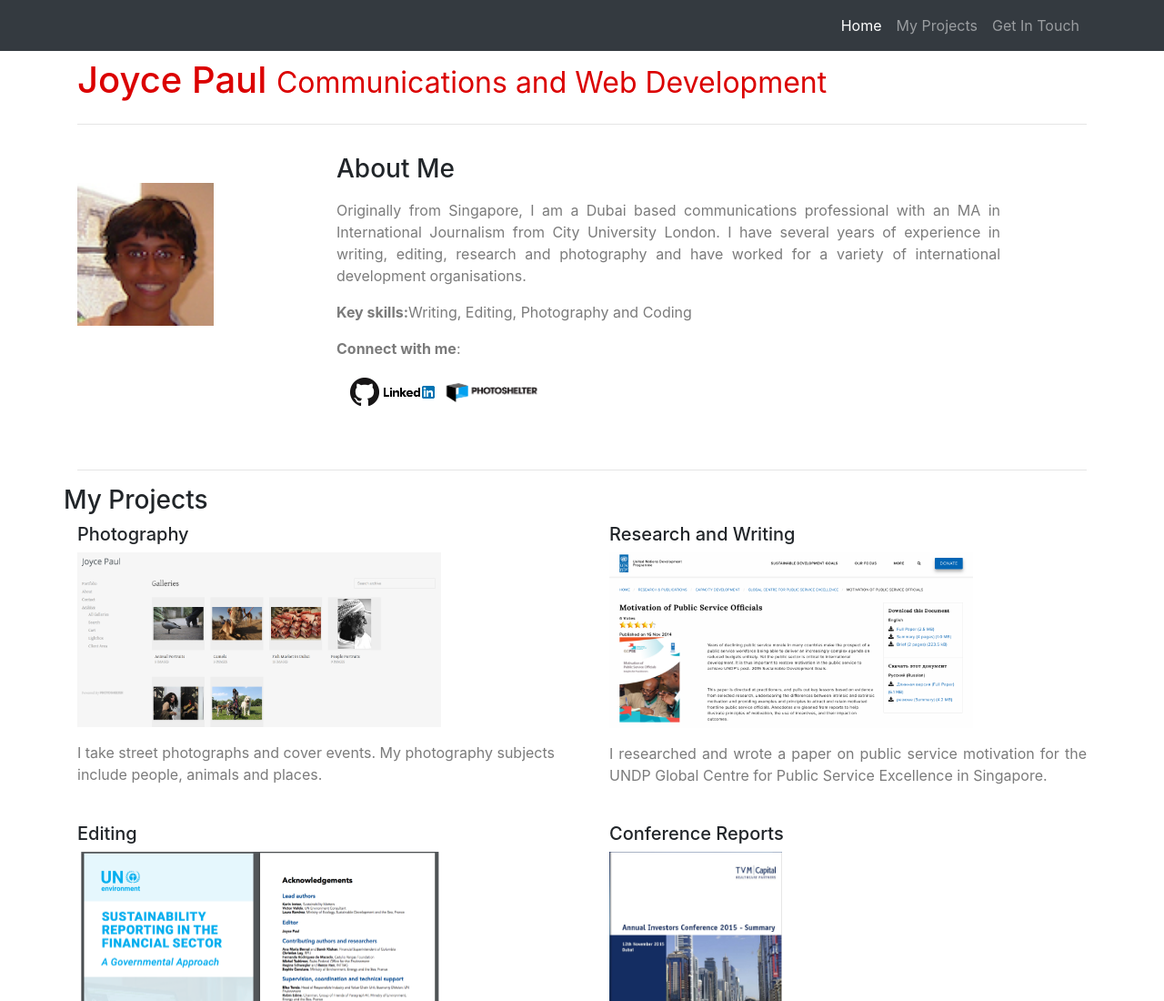
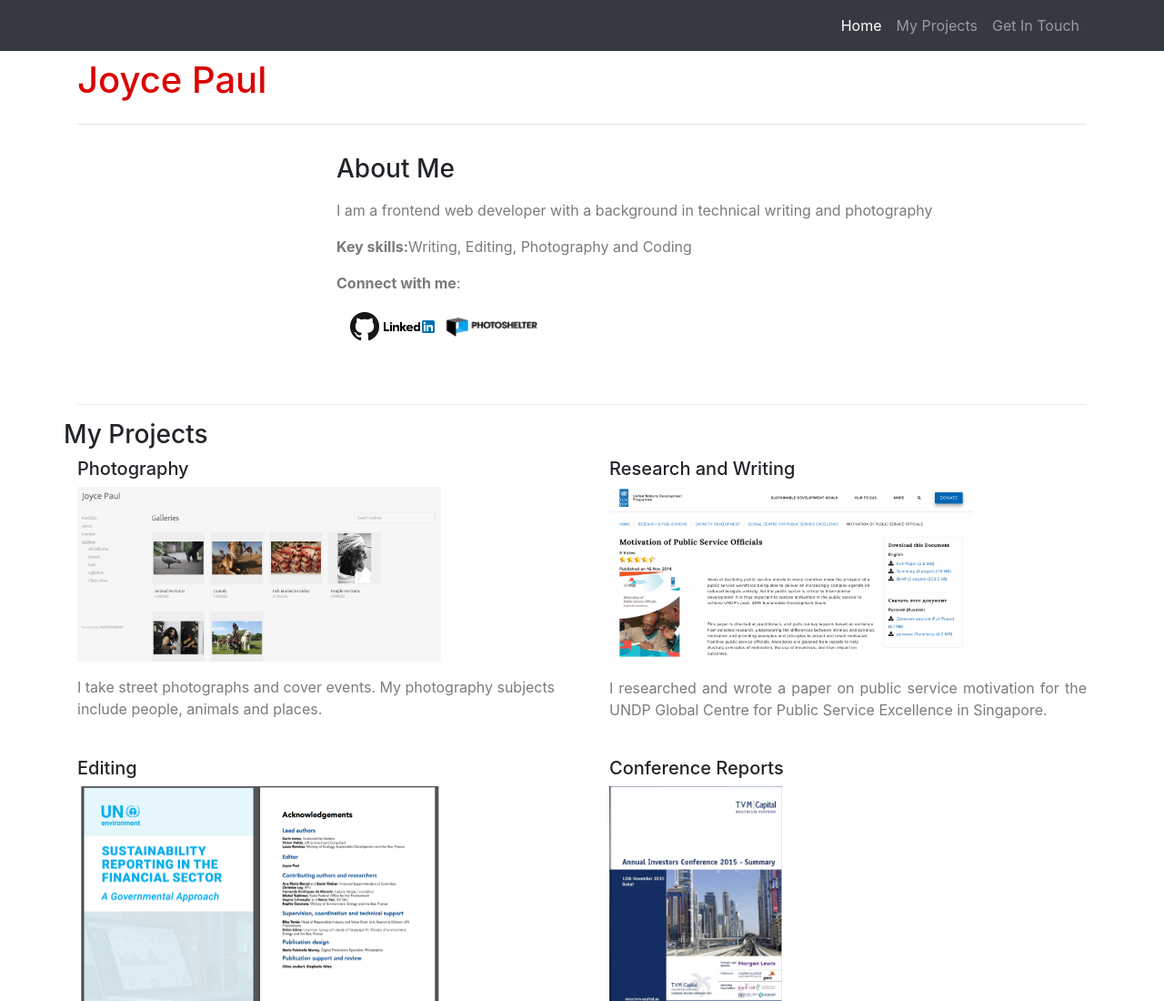
Before and after one commit to joyce-paul/joyceportfolio, a website: page index.html in a window 1280 px wide. Shown: the top 1100 px of the page at 91% size. Drawn offline with Linux system fonts and the light colour scheme.

Commit message:
Minor edits

```diff
--- a/index.html
+++ b/index.html
@@ -51,24 +51,19 @@
     <div class="container">
 
       <!-- Main Heading -->
-      <h1 class="my-4">Joyce Paul
-        </sub><small>Communications and Web Development</small></sub>
-      </h1>
+      <h1 class="my-4">Joyce Paul</h1>
 <hr>
       <!-- About Me row -->
       <div class="row">
         <div class="col-md-3">
           <br>
           <br>
-          <img class="img-fluid" src="img/joyce.jpg" alt="Joyce Paul"  height=150 width=150>
         </div>
 
         <br>
         <div class="col-md-8">
           <h3 class="my-3">About Me</h3>
-        <p>Originally from Singapore, I am a Dubai based communications professional with an MA in International Journalism from City University London.
-          I have several years of experience in writing, editing, research and photography and have worked for a variety of international
-          development organisations.</p>
+        <p>I am a frontend web developer with a background in technical writing and photography</p>
          <p><strong>Key skills:</strong>Writing, Editing, Photography and Coding</p>
          <p><strong>Connect with me</strong>:
          </p>
```
